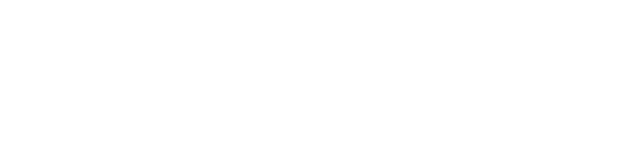
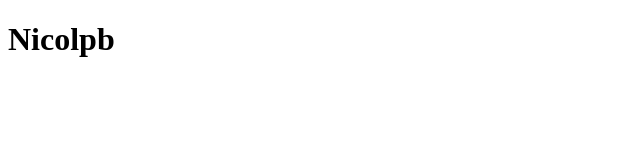
Before and after one commit to nicolasjcob/website_cours_git, a plain HTML site: page index.html in a window 1280 px wide. Shown: the whole page, without its empty margins (0-640 px from the left). Drawn offline with Linux system fonts and the light colour scheme.

Commit message:
added a h1 heading

```diff
--- a/index.html
+++ b/index.html
@@ -5,6 +5,6 @@
     <title>Nico est trop beau</title>
 </head>
 <body>
-
+    <h1>Nicolpb</h1>
 </body>
 </html>
```
